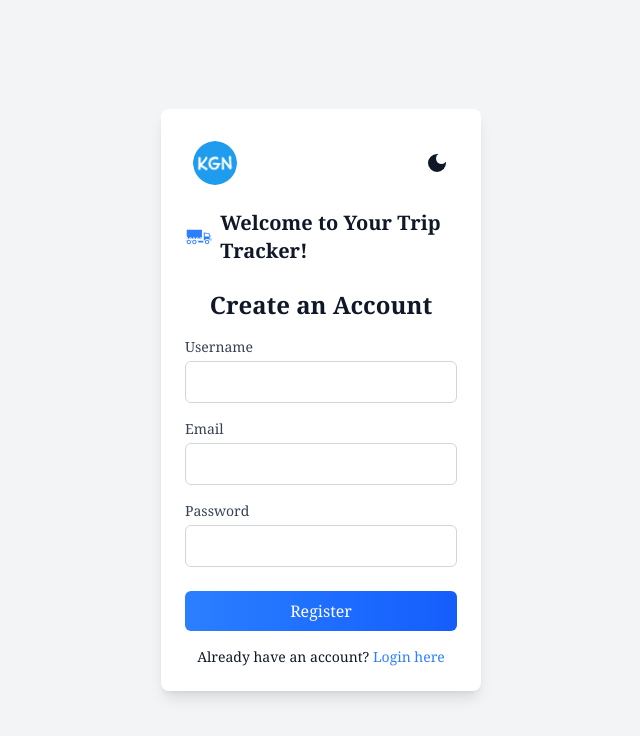
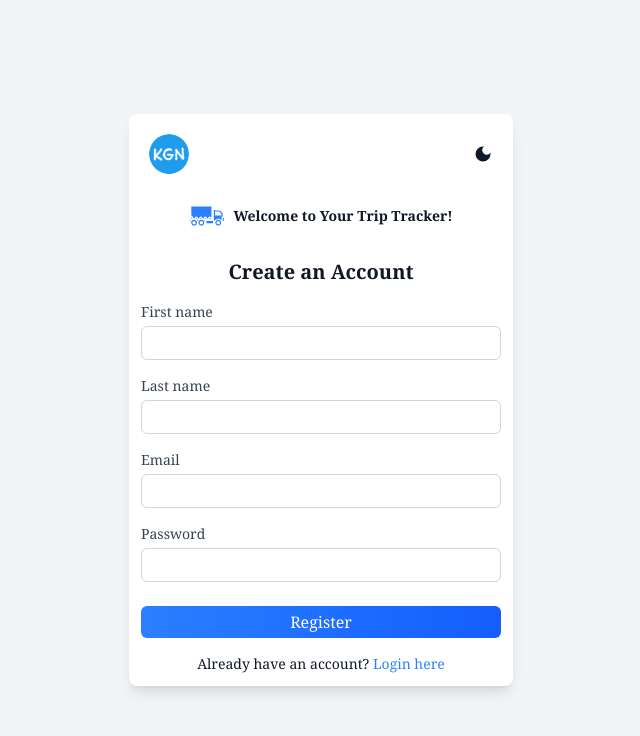
Before and after one commit to kaberege/kgn-fe-reactjs, a React (Vite) app in the folder truck-trip-log/: page / in a window 1280 px wide. Shown: the top 736 px of the page, without its empty margins (319-959 px from the left). Built offline with nearby package versions, Linux system fonts and the light colour scheme.

Commit message:
added new styles

```diff
--- a/truck-trip-log/src/App.tsx
+++ b/truck-trip-log/src/App.tsx
@@ -41,7 +41,7 @@ function App() {
       </header>
 
       {/* Main Content */}
-      <main className="grow px-2 sm:px-6 bg-white dark:bg-gray-900 transition-all">
+      <main className="grow flex px-2 sm:px-6 bg-white dark:bg-gray-900 transition-all">
         <Outlet />
       </main>
 
--- a/truck-trip-log/src/components/History.tsx
+++ b/truck-trip-log/src/components/History.tsx
@@ -37,7 +37,7 @@ const History = () => {
           Authorization: `Bearer ${token}`,
         },
       });
-      setDriverName(response.data.username);
+      setDriverName(response.data.name);
       setTripLogs(response.data.trip_logs);
     } catch (err: any) {
       setError('Failed to fetch trip data. Please try again.');
@@ -80,7 +80,7 @@ const History = () => {
           </div>
           <div>
             <div className="text-xl font-semibold mb-4 dark:text-slate-100">
-              <p>Driver: {driverName || 'Unknown'}</p>
+              <p>Driver: {driverName}</p>
             </div>
 
             {tripLogs.map((log, index) => (
--- a/truck-trip-log/src/components/TripForm.tsx
+++ b/truck-trip-log/src/components/TripForm.tsx
@@ -108,7 +108,7 @@ const TripForm = () => {
 
 
   return (
-    <div className="container px-1 py-6 sm:p-6">
+    <div className="container m-auto px-1 py-6 sm:p-6">
       <h2 className="text-[19px] sm:text-2xl font-semibold text-center text-gray-800 dark:text-gray-100 mb-4">
         Fill out the driver details below:
       </h2>
--- a/truck-trip-log/src/pages/Login.tsx
+++ b/truck-trip-log/src/pages/Login.tsx
@@ -6,9 +6,9 @@ import { GiTruck } from 'react-icons/gi';
 import logo from '../assets/favicon.jpg';
 
 function Login() {
-  const [email, setEmail] = useState('');
-  const [password, setPassword] = useState('');
-  const [error, setError] = useState('');
+  const [email, setEmail] = useState<string>('');
+  const [password, setPassword] = useState<string>('');
+  const [error, setError] = useState<string>('');
   const [isDarkMode, setIsDarkMode] = useState<boolean>(false); // Dark mode state
   const [loading, setLoading] = useState<boolean>(false);  //Loading state
   const navigate = useNavigate();
@@ -39,12 +39,13 @@ function Login() {
   };
 
   return (
-    <div className={`flex items-center justify-center min-h-screen ${isDarkMode && "dark"} dark:bg-gray-900 bg-gray-100`}>
-      <div className='p-6 rounded-lg shadow-lg w-full max-w-xs dark:bg-gray-800 dark:text-white bg-white text-gray-900'>
+    <div className={`flex items-center justify-center min-h-screen p-2 ${isDarkMode && "dark"} dark:bg-gray-900 bg-gray-100`}>
+      <div className='p-4 rounded-lg shadow-lg w-full max-w-sm dark:bg-gray-800 dark:text-white bg-white text-gray-900'>
         <div className="flex justify-between items-center mb-4 p-2">
-          <img src={logo} alt="Logo" title='kgn logo' className="w-11 h-11 rounded-full" />
+          <img src={logo} alt="Logo" title='kgn logo' className="w-10 h-10 rounded-full" />
           <button
-            className="text-2xl text-gray-900 dark:text-white cursor-pointer"
+            title="Toggle light/dark mode"
+            className="text-xl text-gray-900 dark:text-white cursor-pointer"
             onClick={() => setIsDarkMode(prevMode => !prevMode)}
           >
             {isDarkMode ? <MdLightMode /> : <MdDarkMode />}
@@ -52,10 +53,10 @@ function Login() {
         </div>
         <div className="flex items-center justify-center mb-6">
           <GiTruck className="text-4xl text-blue-500 mr-2" />
-          <h2 className="text-xl font-semibold text-gray-900 dark:text-white">Welcome Back to Your Trip Tracker!</h2>
+          <h2 className="text-sm font-semibold text-gray-900 dark:text-white">Welcome Back to Your Trip Tracker!</h2>
         </div>
 
-        <h2 className="text-2xl font-semibold text-center mb-4 text-gray-900 dark:text-white">Login to Your Account</h2>
+        <h2 className="text-xl font-semibold text-center mb-4 text-gray-900 dark:text-white">Login to Your Account</h2>
 
         {error && <p className="text-red-500 text-center text-xs">{error}</p>}
 
--- a/truck-trip-log/src/pages/Register.tsx
+++ b/truck-trip-log/src/pages/Register.tsx
@@ -6,10 +6,11 @@ import { GiTruck } from 'react-icons/gi';
 import logo from '../assets/favicon.jpg';
 
 function Register() {
-  const [email, setEmail] = useState('');
-  const [password, setPassword] = useState('');
-  const [username, setUsername] = useState('');
-  const [error, setError] = useState('');
+  const [email, setEmail] = useState<string>('');
+  const [password, setPassword] = useState<string>('');
+  const [firstName, setFirstName] = useState<string>('');
+  const [lastName, setLastName] = useState<string>('');
+  const [error, setError] = useState<string>('');
   const [isDarkMode, setIsDarkMode] = useState<boolean>(false); // Dark mode state
   const [loading, setLoading] = useState<boolean>(false);  //Loading state
   const navigate = useNavigate();
@@ -19,6 +20,14 @@ function Register() {
     e.preventDefault();
 
     setError('');
+
+    const emailRegex: RegExp = /^[a-zA-Z0-9._-]+@[a-zA-Z0-9.-]+\.[a-zA-Z]{2,6}$/; // For email validation
+
+    // Check if email address is valid
+    if (!emailRegex.test(email)) {
+      setError("The email address is not valid.");
+      return;
+    }
 
     // Minimum length 8 characters, maximum length 30 characters
     if (password.length < 8 || password.length > 30) {
@@ -57,7 +66,8 @@ function Register() {
       const response = await axios.post('https://kaberege123.pythonanywhere.com/user/register/', {
         email: email,
         password: password,
-        username: username,
+        first_name: firstName,
+        last_name: lastName
       });
       console.log(response);
       navigate('/login');
@@ -75,12 +85,13 @@ function Register() {
   };
 
   return (
-    <div className={`flex items-center justify-center min-h-screen ${isDarkMode && "dark"} dark:bg-gray-900 bg-gray-100`}>
-      <div className='p-6 rounded-lg shadow-lg w-full max-w-xs dark:bg-gray-800 dark:text-white bg-white text-gray-900'>
+    <div className={`flex items-center justify-center min-h-screen p-2 ${isDarkMode && "dark"} dark:bg-gray-900 bg-gray-100`}>
+      <div className='p-3 rounded-lg shadow-lg w-full max-w-sm dark:bg-gray-800 dark:text-white bg-white text-gray-900'>
         <div className="flex justify-between items-center mb-4 p-2">
-          <img src={logo} alt="Logo" title='kgn log' className="w-11 h-11 rounded-full" />
+          <img src={logo} alt="Logo" title='kgn log' className="w-10 h-10 rounded-full" />
           <button
-            className="text-2xl text-gray-900 dark:text-white cursor-pointer"
+            title="Toggle light/dark mode"
+            className="text-xl text-gray-900 dark:text-white cursor-pointer"
             onClick={() => setIsDarkMode(prevMode => !prevMode)}
           >
             {isDarkMode ? <MdLightMode /> : <MdDarkMode />}
@@ -88,26 +99,38 @@ function Register() {
         </div>
         <div className="flex items-center justify-center mb-6">
           <GiTruck className="text-4xl text-blue-500 mr-2" />
-          <h2 className="text-xl font-semibold text-gray-900 dark:text-white">Welcome to Your Trip Tracker!</h2>
+          <h2 className="text-sm font-semibold text-gray-900 dark:text-white">Welcome to Your Trip Tracker!</h2>
         </div>
 
-        <h2 className="text-2xl font-semibold text-center mb-4 text-gray-900 dark:text-white">Create an Account</h2>
+        <h2 className="text-xl font-semibold text-center mb-4 text-gray-900 dark:text-white">Create an Account</h2>
 
         {error && <p className="text-red-500 text-center text-xs">{error}</p>}
 
         <form onSubmit={handleRegister}>
           <div className="mb-4">
-            <label htmlFor="username" className="block text-sm font-medium text-gray-700 dark:text-gray-300">Username</label>
+            <label htmlFor="first-name" className="block text-sm font-medium text-gray-700 dark:text-gray-300">First name</label>
             <input
               type="text"
-              id="username"
-              value={username}
-              onChange={(e) => setUsername(e.target.value)}
-              className="mt-1 p-2 w-full border border-gray-300 dark:border-gray-600 bg-white dark:bg-gray-700 text-gray-900 dark:text-white rounded-md"
+              id="first-name"
+              value={firstName}
+              minLength={2}
+              onChange={(e) => setFirstName(e.target.value)}
+              className="mt-1 p-1 w-full border border-gray-300 dark:border-gray-600 bg-white dark:bg-gray-700 text-gray-900 dark:text-white rounded-md"
               required
             />
           </div>
-
+          <div className="mb-4">
+            <label htmlFor="last-name" className="block text-sm font-medium text-gray-700 dark:text-gray-300">Last name</label>
+            <input
+              type="text"
+              id="last-name"
+              value={lastName}
+              minLength={2}
+              onChange={(e) => setLastName(e.target.value)}
+              className="mt-1 p-1 w-full border border-gray-300 dark:border-gray-600 bg-white dark:bg-gray-700 text-gray-900 dark:text-white rounded-md"
+              required
+            />
+          </div>
           <div className="mb-4">
             <label htmlFor="email" className="block text-sm font-medium text-gray-700 dark:text-gray-300">Email</label>
             <input
@@ -115,7 +138,7 @@ function Register() {
               id="email"
               value={email}
               onChange={(e) => setEmail(e.target.value)}
-              className="mt-1 p-2 w-full border border-gray-300 dark:border-gray-600 bg-white dark:bg-gray-700 text-gray-900 dark:text-white rounded-md"
+              className="mt-1 p-1 w-full border border-gray-300 dark:border-gray-600 bg-white dark:bg-gray-700 text-gray-900 dark:text-white rounded-md"
               required
             />
           </div>
@@ -128,14 +151,14 @@ function Register() {
               minLength={5}
               value={password}
               onChange={(e) => setPassword(e.target.value)}
-              className="mt-1 p-2 w-full border border-gray-300 dark:border-gray-600 bg-white dark:bg-gray-700 text-gray-900 dark:text-white rounded-md"
+              className="mt-1 p-1 w-full border border-gray-300 dark:border-gray-600 bg-white dark:bg-gray-700 text-gray-900 dark:text-white rounded-md"
               required
             />
           </div>
           <button
             type="submit"
             disabled={loading}
-            className={`w-full cursor-pointer p-2 rounded-md text-white ${loading ? 'bg-gray-400' : 'bg-gradient-to-r from-blue-500 to-blue-600 hover:from-blue-600 hover:to-blue-700 dark:hover:from-blue-700 dark:hover:to-blue-800'}
+            className={`w-full cursor-pointer p-1 rounded-md text-white ${loading ? 'bg-gray-400' : 'bg-gradient-to-r from-blue-500 to-blue-600 hover:from-blue-600 hover:to-blue-700 dark:hover:from-blue-700 dark:hover:to-blue-800'}
              transition-colors duration-300 ease-in-out`}>
             {loading ? 'Submitting...' : 'Register'}
           </button>
--- a/truck-trip-log/src/types-store/historyTypes.ts
+++ b/truck-trip-log/src/types-store/historyTypes.ts
@@ -30,6 +30,6 @@ export interface TripLog {
 
   // Defines types for history logs and driver's name
 export interface TripLogsResponse {
-  username: string;
+  name: string;
   trip_logs: TripLog[];
 }
--- a/truck-trip-log/src/types-store/types.ts
+++ b/truck-trip-log/src/types-store/types.ts
@@ -45,9 +45,9 @@ export interface RouteDetailsProps {
 
 // Defines hours worked in different time periods of the day
 export interface DutyHours {
-  '0-11': number; // Hours worked from 0:00 to 11:59
-  '12-17': number; // Hours worked from 12:00 to 17:59
-  '18-23': number; // Hours worked from 18:00 to 23:59
+  '0:00-11:59': number; // Hours worked from 0:00 to 11:59
+  '12:00-17:59': number; // Hours worked from 12:00 to 17:59
+  '18:00-23:59': number; // Hours worked from 18:00 to 23:59
   [key: string]: number; // Allows additional time periods
 }
 
```
Also changed, not shown: truck-trip-log/src/components/DownloadShare.tsx (+12 -12 lines), truck-trip-log/src/components/DriverForm.tsx (+37 -20 lines), truck-trip-log/src/components/DriverLogs.tsx (+4 -4 lines), truck-trip-log/src/components/MapView.tsx (+9 -7 lines).
